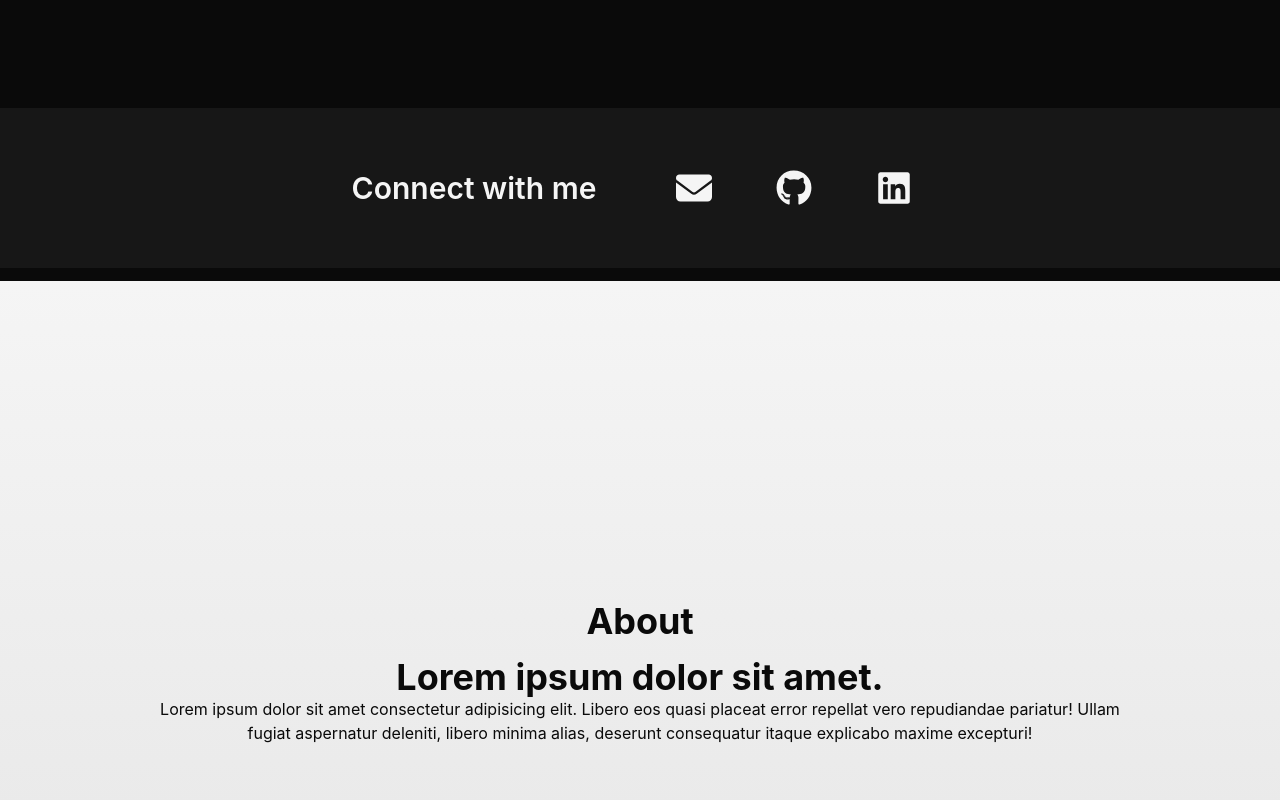
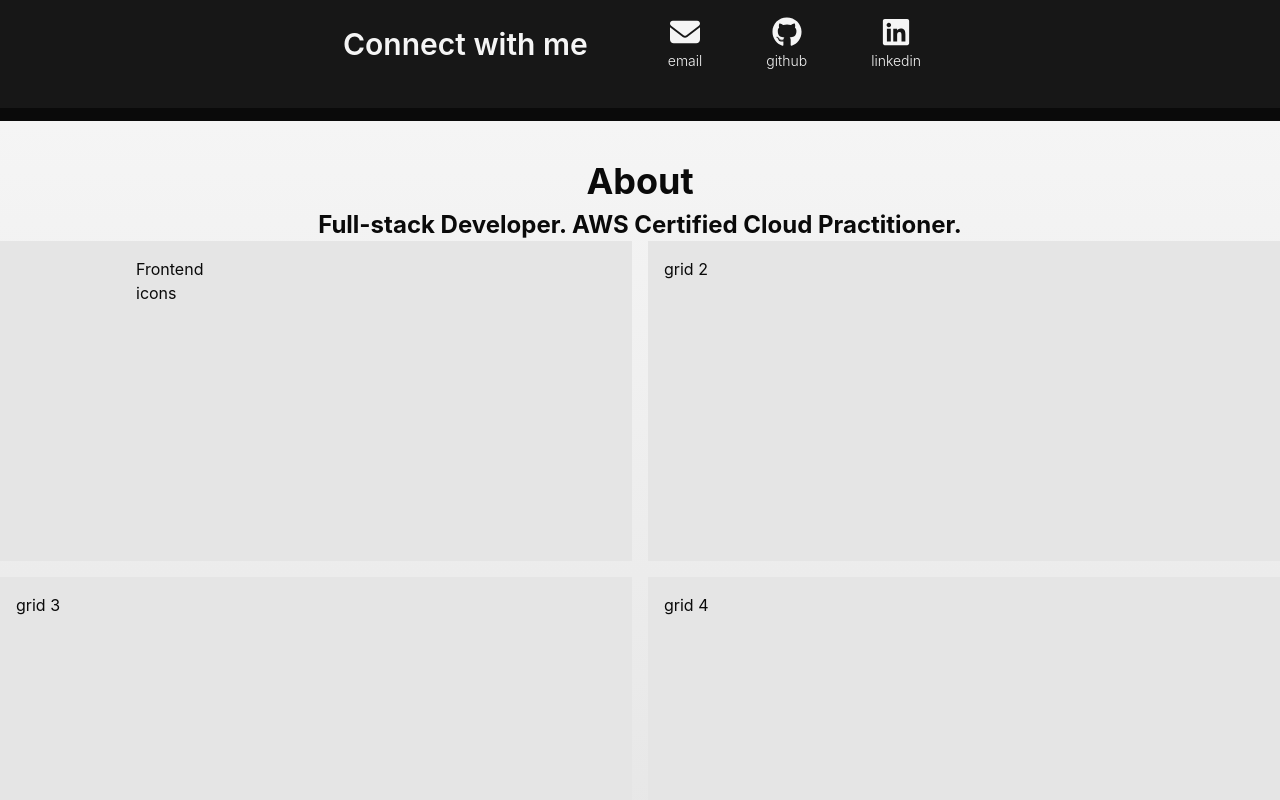
Before and after one commit to yogesh-ch-ss/PortfolioWebsite, a React (Create React App) app in the folder portfolio/: page / in a window 1280 px wide. Shown: the part 660-1460 px from the top of the page. Built offline with nearby package versions, Linux system fonts and the light colour scheme; the HTML template or start-up script is replaced by a standard one.

Commit message:
about layout

```diff
--- a/portfolio/src/components/About.jsx
+++ b/portfolio/src/components/About.jsx
@@ -7,28 +7,49 @@ const About = () => {
   return (
     <div
       name="about"
-      className="w-full h-[48rem] bg-gradient-to-t from-neutral-200 to-neutral-100 text-neutral-950 my-[.8rem]"
+      className="w-full bg-gradient-to-t from-neutral-200 to-neutral-100 text-neutral-950 my-[.8rem] py-8"
     >
       <div className="flex flex-col justify-center items-center w-full h-full">
         {/* container */}
-        <div className="max-w-[1000px] w-full px-2">
-          <div className="text-center py-4">
+        <div className="max-w-[1000px] w-full px-2 py-2">
+          <div className="text-center">
             <p className="text-4xl font-bold">About</p>
           </div>
           <div></div>
         </div>
         <div className="max-w-[1000px] w-full px-2">
-          <div className="text-center text-4xl font-bold">
-            <p>Lorem ipsum dolor sit amet.</p>
+          <div className="text-center text-2xl font-bold">
+            <p>Full-stack Developer. AWS Certified Cloud Practitioner.</p>
           </div>
-          <div className="text-center">
-            <p>
-              Lorem ipsum dolor sit amet consectetur adipisicing elit. Libero
-              eos quasi placeat error repellat vero repudiandae pariatur! Ullam
-              fugiat aspernatur deleniti, libero minima alias, deserunt
-              consequatur itaque explicabo maxime excepturi!
-            </p>
+        </div>
+
+        {/* grid */}
+        <div className="w-full grid grid-cols-1 md:grid-cols-2 gap-4">
+          <div className="px-4 py-4 bg-neutral-200 h-[20rem]">
+            <div className="w-[30rem] float-right flex flex-col">
+              <div>
+                <p>Frontend</p>
+              </div>
+              <div>
+                <p>icons</p>
+              </div>
+            </div>
+
+            {/* <p className="text-neutral-950 max-w-[30rem] float-right">Lorem, ipsum dolor sit amet consectetur adipisicing elit. Eum reiciendis numquam laborum quas sequi. Nam tenetur maxime voluptate cum quaerat consectetur saepe obcaecati officia labore iste placeat ea dolor dolore quisquam aliquid vel incidunt deleniti, blanditiis nobis iure perspiciatis totam debitis suscipit eveniet? Iste fugiat tenetur, tempora porro nostrum ut.</p> */}
           </div>
+
+          <div className="px-4 py-4 bg-neutral-200 h-[20rem]">
+            <p>grid 2</p>
+          </div>
+
+          <div className="px-4 py-4 bg-neutral-200 h-[20rem]">
+            <p>grid 3</p>
+          </div>
+
+          <div className="px-4 py-4 bg-neutral-200 h-[20rem]">
+            <p>grid 4</p>
+          </div>
+
         </div>
       </div>
     </div>
--- a/portfolio/src/components/Connect.jsx
+++ b/portfolio/src/components/Connect.jsx
@@ -3,21 +3,38 @@ import { FaLinkedin, FaGithub, FaEnvelope } from "react-icons/fa6";
 
 const Connect = () => {
   return (
-    <div className="w-full h-[10rem] bg-neutral-900 mb-[.8rem] px-8 text-neutral-100">
+    <div className="w-full h-[8rem] bg-neutral-900 mb-[.8rem] px-8 text-neutral-100">
       <div className="h-full flex flex-col md:flex-row justify-center items-center gap-2 md:gap-16">
         <div>
           <h1 className="text-2xl md:text-3xl font-semibold">Connect with me</h1>
         </div>
         <div>
-          <ul className="flex items-center justify-center gap-8 py-2 text-neutral-100 text-4xl">
+          <ul className="flex flex-row items-center justify-center gap-4 md:gap-8 py-2 text-neutral-100">
             <li className="hover:scale-[115%] duration-300">
               <div>
-                <a href="#">
-                  <FaEnvelope />
+                <a href="#" className="flex flex-col items-center justify-center">
+                  <FaEnvelope className="text-3xl" />
+                  <p className="text-sm font-light pt-1">email</p>
                 </a>
               </div>
             </li>
             <li className="hover:scale-[115%] duration-300">
+              <div>
+                <a href="#" className="flex flex-col items-center justify-center">
+                  <FaGithub className="text-3xl" />
+                  <p className="text-sm font-light pt-1">github</p>
+                </a>
+              </div>
+            </li>
+            <li className="hover:scale-[115%] duration-300">
+              <div>
+                <a href="#" className="flex flex-col items-center justify-center">
+                  <FaLinkedin className="text-3xl" />
+                  <p className="text-sm font-light pt-1">linkedin</p>
+                </a>
+              </div>
+            </li>
+            {/* <li className="hover:scale-[115%] duration-300">
               <a href="#">
                 <FaGithub />
               </a>
@@ -26,7 +43,7 @@ const Connect = () => {
               <a href="#">
                 <FaLinkedin />
               </a>
-            </li>
+            </li> */}
           </ul>
         </div>
       </div>
--- a/portfolio/src/components/Home.jsx
+++ b/portfolio/src/components/Home.jsx
@@ -1,11 +1,6 @@
 import React from "react";
 
-import {
-  FaAnglesDown,
-  FaLinkedin,
-  FaGithub,
-  FaEnvelope,
-} from "react-icons/fa6";
+import { FaAnglesDown } from "react-icons/fa6";
 import { Link } from "react-scroll";
 
 const Home = () => {
@@ -13,7 +8,7 @@ const Home = () => {
     <div
       name="home"
       // className="w-full h-[48rem] bg-gradient-to-t from-neutral-950 via-gray-900 to-slate-900 text-center"
-      className="w-full h-[48rem] bg-neutral-950 text-center"
+      className="w-full h-[40rem] bg-neutral-950 text-center"
     >
       {/* container */}
       <div className="max-w-[72rem] mx-auto px-8 flex flex-col justify-center h-full">
@@ -29,7 +24,7 @@ const Home = () => {
         </p> */}
         <div className="flex items-center justify-center py-2">
           <Link to="about" smooth={true} duration={500}>
-            <button className="group flex gap-2 border-2 px-6 py-3 my-2 items-center rounded-full bg-gradient-to-br hover:from-pink-600 hover:via-fuchsia-800 hover:to-violet-900 text-neutral-100 hover:text-fuchsia-100 from-10% via-50% border-neutral-100 hover:border-neutral-950">
+            <button className="group flex gap-2 border-2 px-4 py-2 my-2 items-center rounded-full bg-gradient-to-br hover:from-pink-600 hover:via-fuchsia-800 hover:to-violet-900 text-neutral-100 hover:text-fuchsia-100 from-10% via-50% border-neutral-100 hover:border-neutral-950">
               Learn more
               <span className="group-hover:translate-y-1 duration-300">
                 <FaAnglesDown />
--- a/portfolio/src/components/Navbar.jsx
+++ b/portfolio/src/components/Navbar.jsx
@@ -1,13 +1,5 @@
 import React, { useState } from "react";
-import {
-  FaUser,
-  FaBars,
-  FaCircleXmark,
-  FaGithub,
-  FaLinkedin,
-} from "react-icons/fa6";
-import { HiOutlineMail } from "react-icons/hi";
-import { BsFillPersonLinesFill } from "react-icons/bs";
+import { FaUser, FaBars, FaCircleXmark } from "react-icons/fa6";
 
 import { Link } from "react-scroll";
 
@@ -26,7 +18,7 @@ const Navbar = () => {
       {/* menu */}
       <div className="text-base">
         <ul className="hidden md:flex items-center justify-evenly px-4 gap-6">
-          <li className="hover:text-white hover:scale-[120%] duration-300">
+          <li className="hover:text-white hover:scale-[120%] duration-200">
             <Link to="home" smooth={true} duration={500}>
               <FaUser />
             </Link>
@@ -66,7 +58,10 @@ const Navbar = () => {
 
       {/* hamburger menu */}
 
-      <div onClick={handleClick} className="md:hidden z-10 text-2xl px-4 cursor-pointer">
+      <div
+        onClick={handleClick}
+        className="md:hidden z-10 text-2xl px-4 cursor-pointer"
+      >
         {!nav ? <FaBars /> : <FaCircleXmark />}
       </div>
 
```
